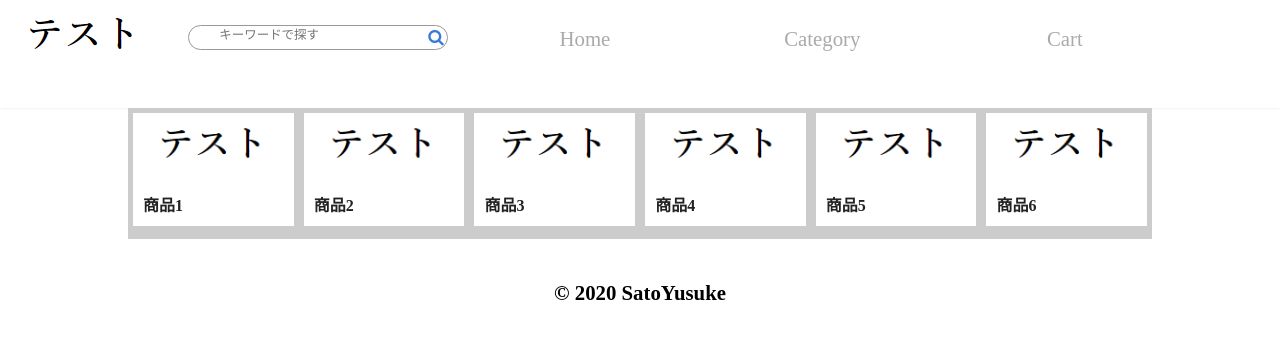
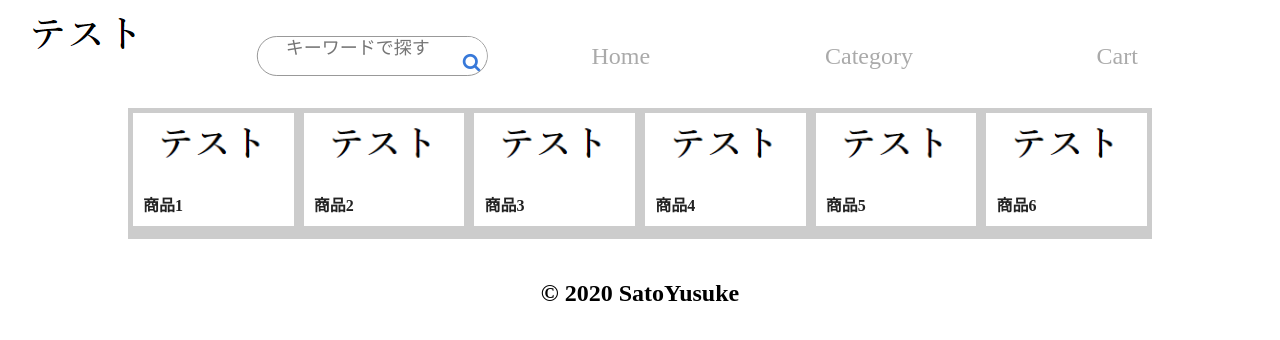
Before and after one commit to SatoYusuke0228/ec-site-test, a plain HTML site: page product-list.html in a window 1280 px wide. Drawn offline with Linux system fonts and the light colour scheme.

Commit message:
ヘッダーの調整

```diff
--- a/css/style.css
+++ b/css/style.css
@@ -14,25 +14,21 @@
  ******************/
 
 html {
-  font-family: serif;
-  overflow: auto;
+    font-family: serif;
+    overflow: auto;
 }
 
 body {
+    font-size: 1.5em;
     overflow: hidden;
-    font-size: 1.3rem;
     height: 100%;
     width: 100%;
-    margin-top: 0;
-    margin-left: 0;
-    margin-right: 0;
-    margin-bottom: 0;
+    margin: 0 0 0 0;
 }
-
 #header, #main, #footer {
     background-color: #fff;
     margin: 0 auto 0 auto;
-    max-width: 960;
+    max-width: 960px;
     min-width: 1279px;
 }
 
@@ -66,8 +62,7 @@ a:active {
  ********/
 
 header {
-    margin-top: 0;
-    margin-bottom: 0;
+    margin: 0 0 0 0;
 }
 
 /***********************
@@ -75,13 +70,7 @@ header {
  ***********************/
 
 .cp_navi {
-    background-color: #fff;
-    /*
-    border: 1px solid #dedede;
-    border-radius: 4px;
-    */
-    box-shadow: 0 2px 2px -1px rgba(0, 0, 0, 0.055);
-    color: #888888;
+    color: #888;
     display: block;
     margin: 0 0 0 0;
     overflow: hidden;
@@ -92,64 +81,61 @@ header {
 .cp_navi ul {
     margin: 0;
     padding: 0;
+
 }
 
 .cp_navi > ul > li {
-    display: inline-block;
+    width: 19vw;
+    height: 13.5vh;
+    margin: 0.2vh 0.2vw 0.2vh 0.2vw;
+    display: inline;
     list-style-type: none;
-    text-align: center;
-    -webkit-transition: all 0.2s;
-            transition: all 0.2s;
+    float: left;
 }
 
 /***************************
 * ヘッダー ロゴの位置を調整 *
  ***************************/
-.logo{
-    margin: 0 0 -20px 0;
+
+.logo img{
+    margin: 0 auto;
+    position: relative;
+    display: inline;
+    height: 13.5vh;
+    max-width: 18vw;
 }
 
 /***********************
 * ヘッダー 検索ボックス *
  ***********************/
-.search {
-    /*
-    width: 16vw;
-    display: block;
-    vertical-align: center;
-    visibility: visible;
-    */
-    margin: 1em 0 0 0;
-}
 
 .search_container {
     box-sizing: border-box;
-    margin-bottom: 0;
-    margin-left: 0.7em;
-    margin-right: 0.7em;
     position: relative;
     border: 1px solid #999;
-    display: block;
-    padding: 3px 10px;
     border-radius: 20px;
-    height: 1.2em;
-    width: 260px;
+    height: 5vh;
+    width: 18vw;
     overflow: hidden;
-    top: 0.2em;
+    top: 50%;
+    left: 50%;
+    -webkit-transform : translate(-50%,-50%);
+    transform : translate(-50%,-50%);
+
 }
 
 .search_container input[type="text"]{
+    border: none;
+    position: absolute;
+    font-size: 0.75em;
     margin: 0 0 0 0;
-    display: inline-block;
-    border: none;
-    position: relative;
-    height: 1.8em;
-    font-size: 0.6em;
-    top: -0.7em;
+    vertical-align: middle;
+    left: 2vw;
 }
+
 .search_container input[type="text"]:focus {
     outline: 0;
-    font-size: 0.6em;
+    font-size: 0.75em;
 }
 .search_container input[type="submit"]{
     cursor: pointer;
@@ -164,41 +150,32 @@ header {
     position: absolute;
     width: 2.5em;
     height: 2.5em;
-    right: -10px;
-    bottom: -9px;
-    outline : none;
+    right: -9px;
+    bottom: -12px;
+
 }
-/*******************************
-* ヘッダー メニューバー メニュー *
- *******************************/
+/*******************
+* ヘッダー メニュー *
+ *******************/
 
 .cp_navi > ul > li > a > .caret {
-/*
-    border-top: 4px solid #aaaaaa;
-    border-right: 4px solid transparent;
-    border-left: 4px solid transparent;
-*/
     content: '';
-    display: inline-block;
-    height: 0;
-    width: 0;
-    vertical-align: middle;
-    -webkit-transition: color 0.1s linear;
-            transition: color 0.1s linear;
 }
 .cp_navi > ul > li > a {
-    width: 16vw;
-    color: #aaaaaa;
+    color: #aaa;
+    border-top: 0;
+    border-radius: 0 0 4px 4px;
+    box-shadow: 0 2px 2px -1px rgba(0, 0, 0, 0.05);
     display: block;
-    line-height: 56px;
-    padding: 0 15px;
+    line-height: 13.5vh;
     text-decoration: none;
+    text-align: center;
 }
 .cp_navi > ul > li:hover {
     background-color: rgb(255, 255, 15);
 }
 .cp_navi > ul > li:hover > a {
-    color: rgb( 255, 255, 255 );
+    color: rgb( 0,0,0 );
 }
 .cp_navi > ul > li:hover > a > .caret {
     border-top-color: rgb( 255, 255, 255 );
@@ -208,18 +185,15 @@ header {
     background-color: rgb(255, 255, 15);
     border-top: 0;
     border-radius: 0 0 4px 4px;
-    box-shadow: 0 2px 2px -1px rgba(0, 0, 0, 0.055);
-    display: none;
+    box-shadow: 0 2px 2px -1px rgba(0, 0, 0, 0.05);
+    /* display: none; */
     margin: 0;
     opacity: 0;
     position: absolute;
-    width: 12vw;
+    width: 19vw;
     visibility: hidden;
-    -webkit-transition: opacity 0.2s;
-            transition: opacity 0.2s;
 }
 .cp_navi > ul > li:hover > div {
-    display: block;
     opacity: 1;
     visibility: visible;
     z-index: 2;
@@ -230,7 +204,7 @@ header {
 }
 .cp_navi > ul > li > div  > ul > li > a {
     font-size: 1rem;
-    color: #ffffff;
+    color: #000;
     display: block;
     padding: 12px 24px;
     text-decoration: none;
@@ -243,13 +217,11 @@ header {
 /****************************************************
 * background-colorを適応させたくない箇所を#fffに修正 *
  ****************************************************/
-
-header .logo:hover {
-    background-color: #ffffff;
+header li.logo:hover{
+     background-color: #fff;
 }
-
-header li.search:hover {
-    background-color: #ffffff;
+header li.search:hover{
+     background-color: #fff;
 }
 
 /********
```
Also changed, not shown: index.html (+3 -3 lines), image/sample-3.jpg.
